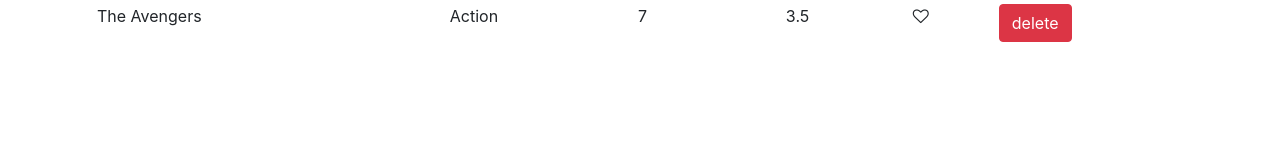
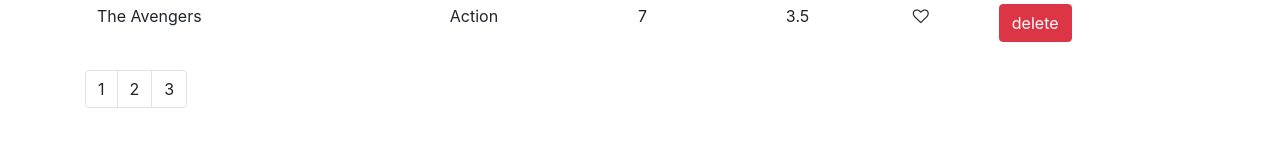
Before and after one commit to MonaliGanganeNeosoft/React-all, a React (Create React App) app: page / in a window 1280 px wide. Shown: the part 603-750 px from the top of the page. Built offline with nearby package versions, Linux system fonts and the light colour scheme.

Commit message:
specifice page is changed when click

```diff
--- a/src/components/common/pagination.jsx
+++ b/src/components/common/pagination.jsx
@@ -13,7 +13,9 @@
       <ul className="pagination">
         {pages.map((page) => (
           <li key={page} className="page-item">
-            <a className="page-link">{page}</a>
+            <a className="page-link" onClick={() => props.onPageChange(page)}>
+              {page}
+            </a>
           </li>
         ))}
       </ul>
--- a/src/components/movies.jsx
+++ b/src/components/movies.jsx
@@ -67,7 +67,7 @@
         </table>
         <Pagination
           itemsCount={count}
-          pageSize={10}
+          pageSize={this.state.pageSize}
           onPageChange={this.handlePageChange}
         />
       </>
```
